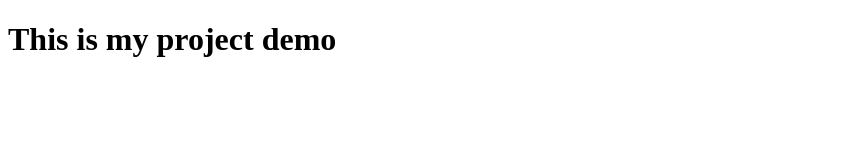
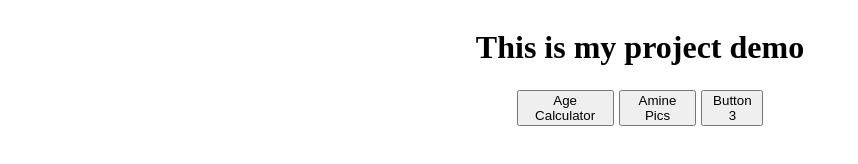
Before and after one commit to leminhduc1202/project.demo.github.io, a plain HTML site: page index.html in a window 1280 px wide. Shown: the whole page, without its empty margins (0-858 px from the left). Drawn offline with Linux system fonts and the light colour scheme.

Commit message:
Update code add demo

```diff
--- a/index.html
+++ b/index.html
@@ -1,11 +1,18 @@
 <!DOCTYPE html>
 <html lang="en">
+
 <head>
     <meta charset="UTF-8">
     <meta name="viewport" content="width=device-width, initial-scale=1.0">
-    <title>Document</title>
+    <title>Project Demo</title>
+    <link rel="stylesheet" href="style.css">
 </head>
+
 <body>
     <h1>This is my project demo</h1>
+    <div id="root"></div>
+    <script src="script.js"></script>
+
 </body>
+
 </html>
--- /dev/null
+++ b/script.js
@@ -0,0 +1,26 @@
+
+var buttonInfo = [
+    { label: "Age Calculator", filePath: "project_demo/age_calculator/age-index.html" },
+    { label: "Amine Pics", filePath: "project_demo/amine_pics_generator/amine-index.html" },
+    { label: "Button 3", filePath: "file3.html" }
+  ];
+
+  var listContainer = document.createElement("div");
+  listContainer.className = "list-container";
+
+  buttonInfo.forEach(function(button) {
+    var buttonElement = document.createElement("button");
+    buttonElement.textContent = button.label;
+    buttonElement.onclick = function() {
+      openFile(button.filePath);
+    };
+
+    listContainer.appendChild(buttonElement);
+  });
+
+  var rootElement = document.getElementById("root");
+  rootElement.appendChild(listContainer);
+
+  function openFile(filePath) {
+    window.location.href = filePath;
+  }
--- /dev/null
+++ b/style.css
@@ -0,0 +1,28 @@
+h1 {
+    display: flex;
+    justify-content: center;
+}
+
+h1:hover {
+    text-shadow: red -3px 0, cyan 3px 0;
+}
+
+button {
+    margin: 1%;
+}
+
+button:hover {
+    text-shadow: red -3px 0, cyan 3px 0;
+}
+
+div {
+    display: flex;
+    align-items: center;
+    justify-content: center;
+}
+
+body {
+    align-items: center;
+    display: flex;
+    flex-direction: column;
+}
```
Also changed, not shown: project_demo/age_calculator/age-index.html (renamed from project_demo/age-calculator/age-index.html), project_demo/age_calculator/age-style.css (renamed from project_demo/age-calculator/age-style.css), project_demo/age_calculator/age.js (renamed from project_demo/age-calculator/age.js), project_demo/amine_pics_generator/amine-index.html (renamed from project_demo/amine-pics-generator/amine-index.html), project_demo/amine_pics_generator/amine-style.css (renamed from project_demo/amine-pics-generator/amine-style.css), project_demo/amine_pics_generator/amine.js (renamed from project_demo/amine-pics-generator/amine.js), project_demo/amine_pics_generator/spinner.svg (renamed from project_demo/amine-pics-generator/spinner.svg).
